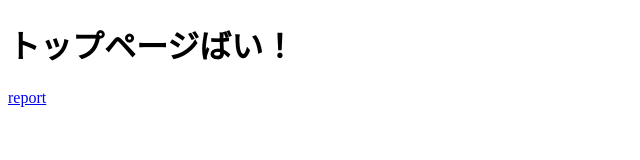
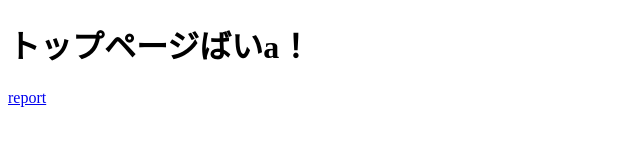
Before and after one commit to HazukiTakuto/FrontEnd202401-01, a website: page index.html in a window 1280 px wide. Shown: the full height of the page, 0-640 px from the left. Drawn offline with Linux system fonts and the light colour scheme.

Commit message:
test
test

```diff
--- a/index.html
+++ b/index.html
@@ -8,7 +8,7 @@
 </head>
 
 <body>
-    <h1 id="top_message">トップページばい！</h1>
+    <h1 id="top_message">トップページばいa！</h1>
     <a href="./e2e/cypress/support/index.js">report</a>
 </body>
 
```
